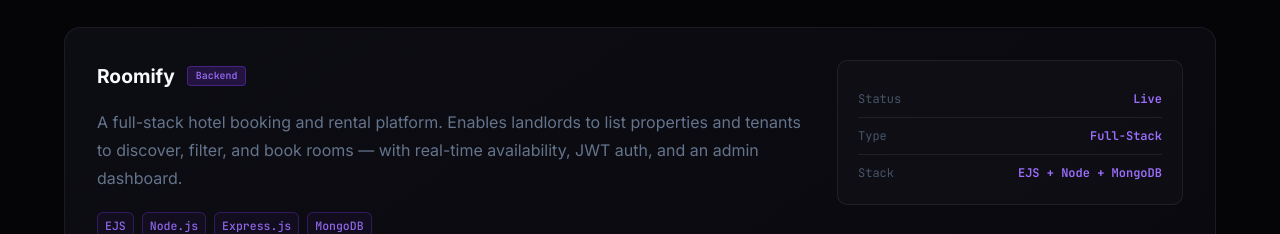
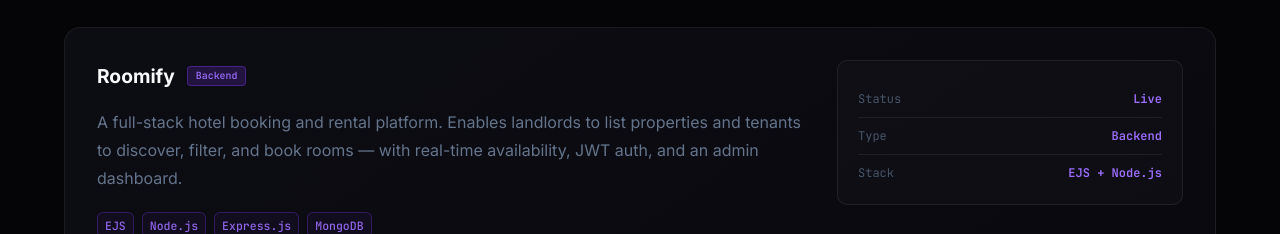
Before and after one commit to sahitya1903/portfolio, a React (Vite) app: page / in a window 1280 px wide. Shown: the part 1960-2194 px from the top of the page. Built offline with nearby package versions, Linux system fonts and the light colour scheme; no server answers.

Commit message:
improved the Home page

```diff
--- a/src/pages/Home.jsx
+++ b/src/pages/Home.jsx
@@ -49,7 +49,7 @@ const PROJECTS = [
     flag: 'Backend',
     github: 'https://github.com/sahitya1903/roomify',
     live: 'https://roomify-1gzx.onrender.com',
-    stats: [{ label: 'Status', value: 'Live' }, { label: 'Type', value: 'Full-Stack' }, { label: 'Stack', value: 'EJS + Node + MongoDB' }],
+    stats: [{ label: 'Status', value: 'Live' }, { label: 'Type', value: 'Backend' }, { label: 'Stack', value: 'EJS + Node.js' }],
   },
   {
     id: 'drowsiness-detection',
```
